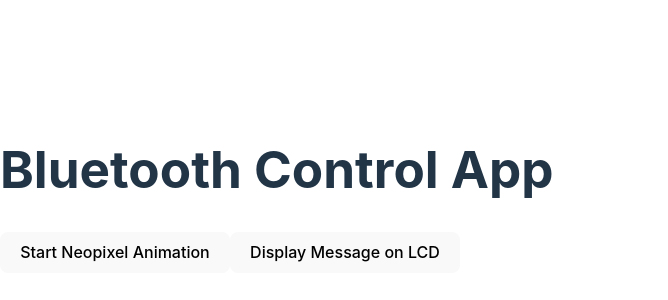
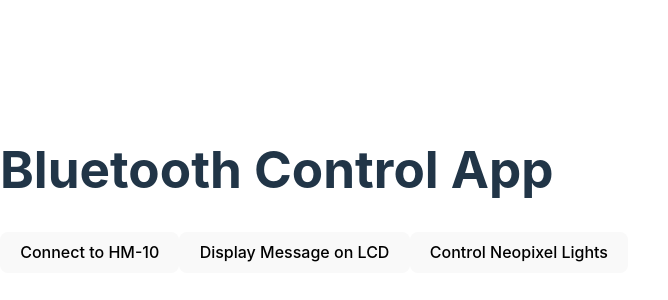
Before and after one commit to kailaho/capstoneTest, a React (Vite) app in the folder my-react-app/: page / in a window 1280 px wide. Shown: the part 210-510 px from the top of the page, without its empty margins (0-668 px from the left). Built offline with nearby package versions, Linux system fonts and the light colour scheme.

Commit message:
connect button

```diff
--- a/my-react-app/src/App.jsx
+++ b/my-react-app/src/App.jsx
@@ -1,4 +1,4 @@
-import React, { useState, useEffect } from 'react';
+import React, { useState } from 'react';
 
 function App() {
   const [bleCharacteristic, setBleCharacteristic] = useState(null);
@@ -14,6 +14,7 @@ function App() {
       const characteristic = await service.getCharacteristic('0000ffe1-0000-1000-8000-00805f9b34fb');
 
       setBleCharacteristic(characteristic);
+      sendCommand('C'); // Notify Arduino that the connection is established
     } catch (error) {
       console.error('Bluetooth error:', error);
     }
@@ -26,21 +27,24 @@ function App() {
     }
   };
 
-  const handleNeopixelAnimation = async () => {
+  const handleConnect = async () => {
     await connectArduino();
-    await sendCommand('A'); // Send command to turn on Neopixel animation
   };
 
   const handleLcdMessage = async () => {
-    await connectArduino();
-    await sendCommand('B'); // Send command to display message on LCD
+    await sendCommand('M'); // Send command to display message on LCD
+  };
+
+  const handleNeopixelControl = async () => {
+    await sendCommand('N'); // Send command to control Neopixel lights
   };
 
   return (
     <div>
       <h1>Bluetooth Control App</h1>
-      <button onClick={handleNeopixelAnimation}>Start Neopixel Animation</button>
+      <button onClick={handleConnect}>Connect to HM-10</button>
       <button onClick={handleLcdMessage}>Display Message on LCD</button>
+      <button onClick={handleNeopixelControl}>Control Neopixel Lights</button>
     </div>
   );
 }
```
